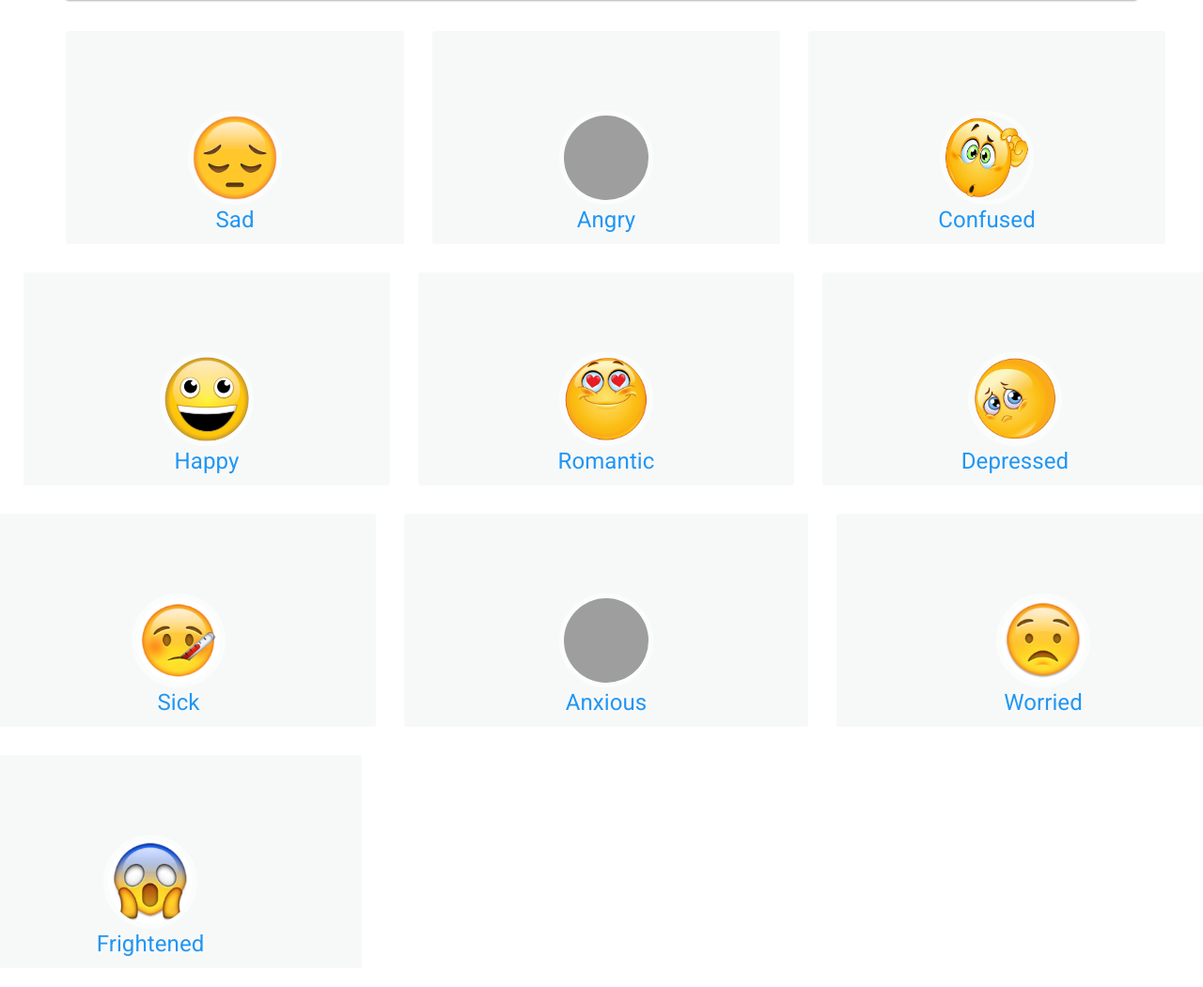
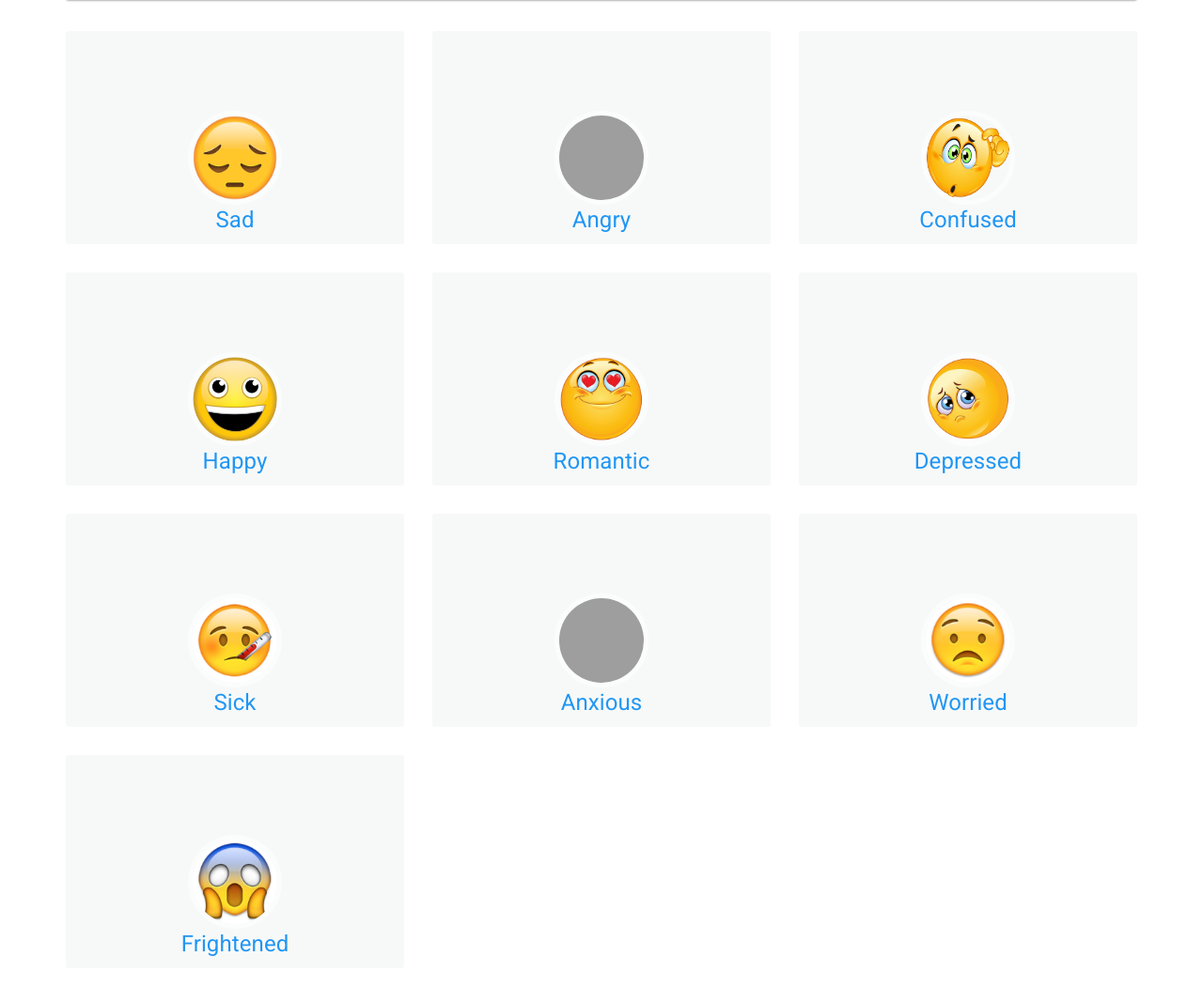
Before and after one commit to pyprism/Hiren-Angular, a Django app: page /dashboard/ in a window 1280 px wide; the page is wider, and only the part inside the window is pictured. Shown: the part 64-1115 px from the top of that part at 94% size. Run offline with Django 3.2, Linux system fonts and the light colour scheme; the visitor is signed in with stand-in values (Sample User, id 1); some libraries are stand-ins or nearby versions; grey boxes are pictures that could not be loaded.

Commit message:
refactored css

```diff
--- a/templates/dashboard.html
+++ b/templates/dashboard.html
@@ -3,8 +3,8 @@
 
     {% load staticfiles %}
     {% static "" as baseUrl %}
+    <div class="row">
         {% for key, value in emotions %}
-    <div class="row">
             <div class="col-md-4">
                 <div class="card hovercard">
                     <div class="cardheader">
@@ -21,5 +21,6 @@
                 </div>
             </div>
         {% endfor %}
+
     </div>
 {% endblock %}
```
Lines whose indentation alone changed are shown as unchanged.
